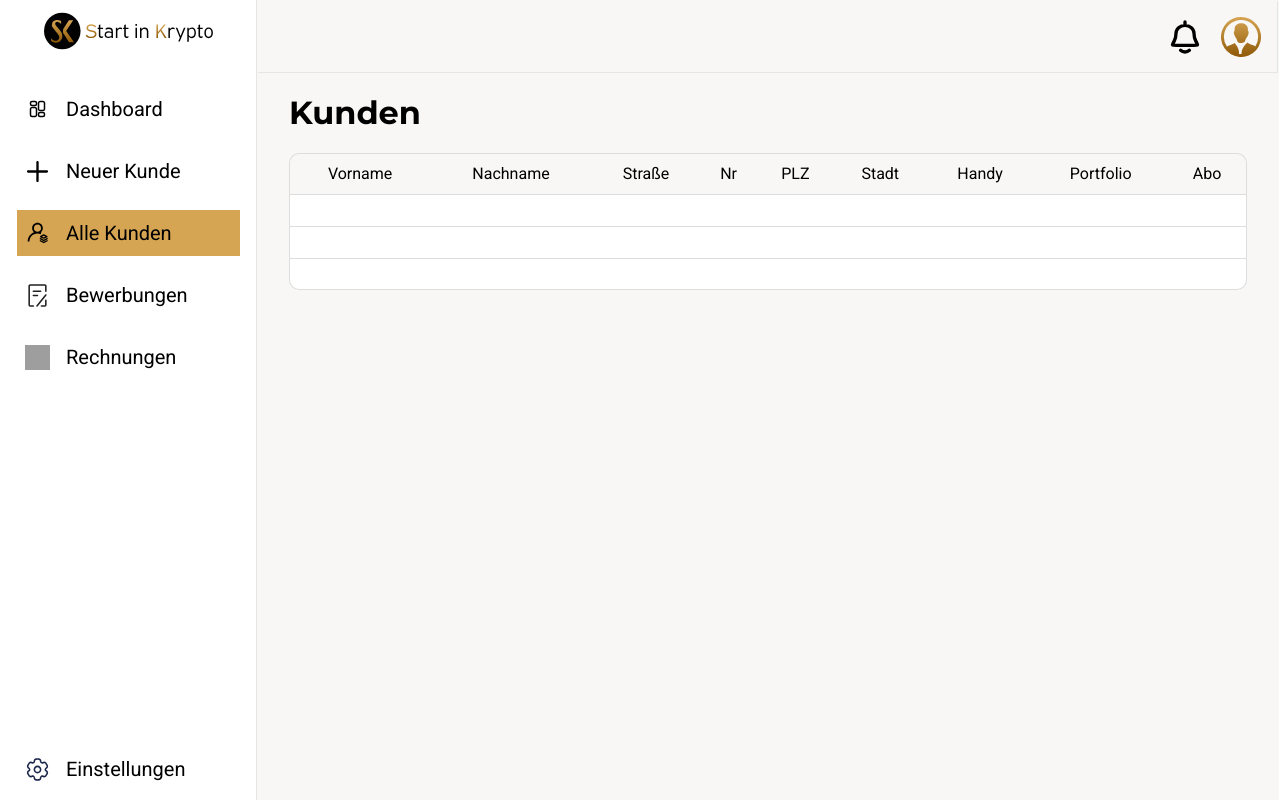
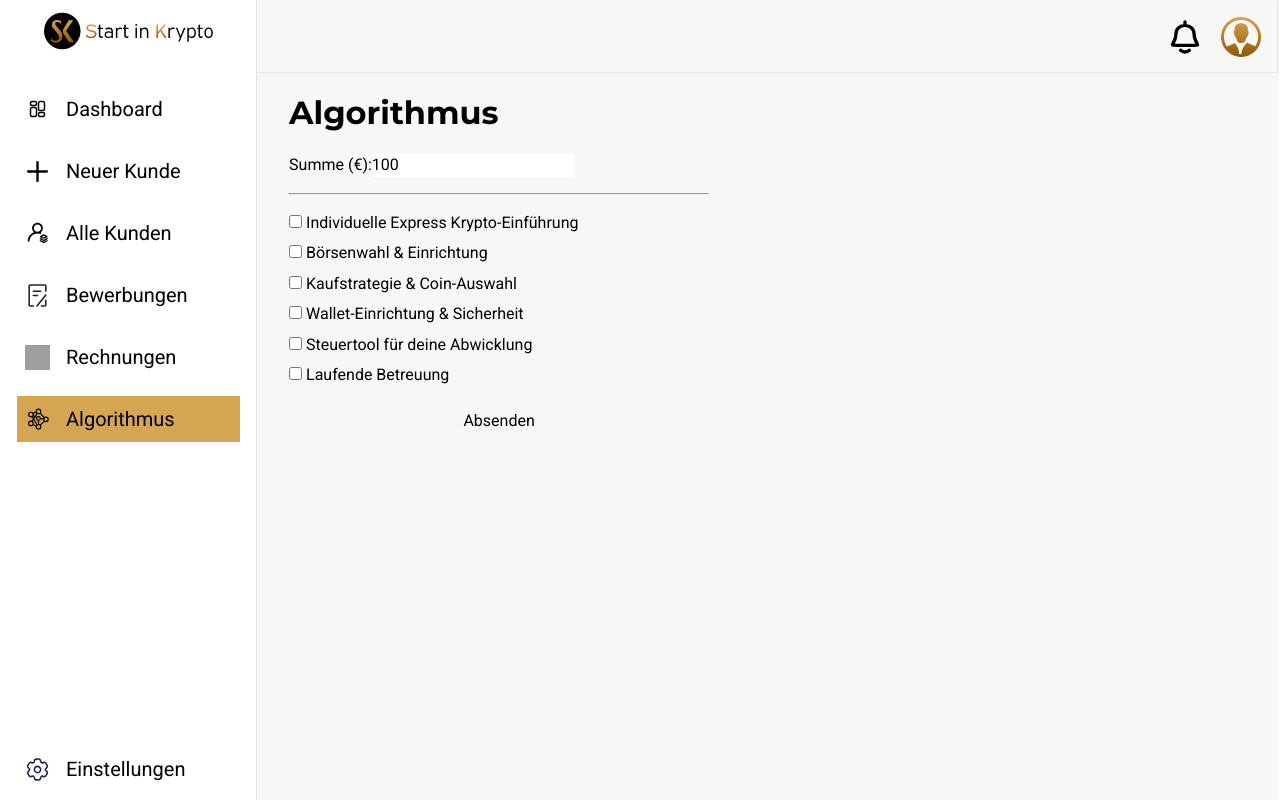
Before and after one commit to dampolo/crmstartinkryptofrontend, an Angular app: page /algorithmus in a window 1280 px wide. Before the commit this address led to /kunden. Built offline with nearby package versions, Linux system fonts and the light colour scheme; grey boxes are pictures that could not be loaded.

Commit message:
algorithmus first view

```diff
--- /dev/null
+++ b/src/app/algorithmus/algorithmus.html
@@ -0,0 +1,71 @@
+<h1 class="title">Algorithmus</h1>
+
+<form [formGroup]="algorithmusForm" (ngSubmit)="onSubmit()" novalidate>
+  <div>
+    <label for="summe">Summe (€):</label>
+    <input
+      id="summe"
+      type="number"
+      formControlName="Summe"
+      placeholder="z. B. 1000"
+    />
+
+    @if (Summe?.touched && Summe?.invalid) {
+      <div class="error">
+        @if (Summe?.errors?.['required']) {
+          <small>Summe ist erforderlich.</small>
+        }
+        @if (Summe?.errors?.['min']) {
+          <small>Mindestwert ist 1 €.</small>
+        }
+        @if (Summe?.errors?.['pattern']) {
+          <small>Bitte gültige Zahl eingeben (z. B. 1000.50).</small>
+        }
+      </div>
+    }
+  </div>
+
+  <hr />
+
+  <div class="checkboxes">
+    <label>
+      <input type="checkbox" formControlName="firstStep" />
+      Individuelle Express Krypto-Einführung
+    </label>
+
+    <label>
+      <input type="checkbox" formControlName="exchangeSetup" />
+      Börsenwahl & Einrichtung
+    </label>
+
+    <label>
+      <input type="checkbox" formControlName="buyStrategy" />
+      Kaufstrategie & Coin-Auswahl
+    </label>
+
+    <label>
+      <input type="checkbox" formControlName="walletSetup" />
+      Wallet-Einrichtung & Sicherheit
+    </label>
+
+    <label>
+      <input type="checkbox" formControlName="taxTool" />
+      Steuertool für deine Abwicklung
+    </label>
+
+    <label>
+      <input type="checkbox" formControlName="ongoingSupport" />
+      Laufende Betreuung
+    </label>
+  </div>
+
+  @if (formErrors?.['noServiceSelected'] && algorithmusForm.touched) {
+    <div class="error">
+      <small>Bitte wähle mindestens eine Dienstleistung aus.</small>
+    </div>
+  }
+
+  <button type="submit" [disabled]="algorithmusForm.invalid">
+    Absenden
+  </button>
+</form>
--- /dev/null
+++ b/src/app/algorithmus/algorithmus.scss
@@ -0,0 +1,16 @@
+form {
+  display: flex;
+  flex-direction: column;
+  gap: 1rem;
+  max-width: 420px;
+}
+
+.error {
+  color: #d9534f;
+  font-size: 0.9rem;
+}
+
+.checkboxes label {
+  display: block;
+  margin-bottom: 0.4rem;
+}
--- /dev/null
+++ b/src/app/algorithmus/algorithmus.ts
@@ -0,0 +1,47 @@
+import { Component } from '@angular/core';
+import { FormBuilder, FormGroup, ReactiveFormsModule, Validators } from '@angular/forms';
+
+@Component({
+  standalone: true,
+  selector: 'app-algorithmus',
+  imports: [ReactiveFormsModule],
+  templateUrl: './algorithmus.html',
+  styleUrl: './algorithmus.scss'
+})
+export class Algorithmus {
+  algorithmusForm: FormGroup;
+
+  constructor(private fb: FormBuilder) {
+    this.algorithmusForm = this.fb.group(
+      {
+        Summe: [
+          '100',
+          [Validators.required, Validators.min(1), Validators.pattern(/^\d+(\.\d{1,2})?$/)],
+        ],
+        firstStep: [false],
+        exchangeSetup: [false],
+        buyStrategy: [false],
+        walletSetup: [false],
+        taxTool: [false],
+        ongoingSupport: [false],
+      },
+    );
+  }
+
+  onSubmit() {
+    if (this.algorithmusForm.valid) {
+      console.log('Form submitted:', this.algorithmusForm.value);
+      alert('Form erfolgreich gesendet!');
+    } else {
+      this.algorithmusForm.markAllAsTouched();
+    }
+  }
+
+  get Summe() {
+    return this.algorithmusForm.get('Summe');
+  }
+
+  get formErrors() {
+    return this.algorithmusForm.errors;
+  }
+}
--- a/src/app/app.routes.ts
+++ b/src/app/app.routes.ts
@@ -4,6 +4,7 @@ import { Apply } from './apply/apply';
 import { Invoices } from './invoices/invoices';
 import { Newcustomer } from './newcustomer/newcustomer';
 import { Dashboard } from './dashboard/dashboard';
+import { Algorithmus } from './algorithmus/algorithmus';
 
 export const routes: Routes = [
   { path: '', pathMatch: 'full', redirectTo: 'dashboard' },
@@ -12,6 +13,8 @@ export const routes: Routes = [
   { path: 'bewerbungen', component: Apply, title: 'Bewerbungen' },
   { path: 'rechnungen', component: Invoices, title: 'Rechnungen' },
   { path: 'neu-kunde', component: Newcustomer, title: 'Neuer Kunde' },
+  { path: 'algorithmus', component: Algorithmus, title: 'Algorithmus' },
+
   // { path: 'einstellungen', component: Newcustomer, title: 'Einstellungen' },
 
   { path: '**', redirectTo: 'kunden' },
--- a/src/app/navbar/navbar.html
+++ b/src/app/navbar/navbar.html
@@ -37,6 +37,13 @@
     </button>
   </li>
 
+    <li>
+    <button routerLink="/algorithmus" routerLinkActive="active">
+      <img width="25" height="25" src="./assets/algorithm.svg" alt="">
+      Algorithmus
+    </button>
+  </li>
+
 
   <li>
     <button routerLink="/einstellungen" routerLinkActive="active">
--- a/src/styles.scss
+++ b/src/styles.scss
@@ -58,6 +58,7 @@ app-navbar {
     font-size: 1.25rem;
 }
 
+app-algorithmus,
 app-dashboard,
 app-apply,
 app-newcustomer,
```
Also changed, not shown: public/assets/algorithm.svg (added), 1 other file (tests, documents, lock files or other folders).
